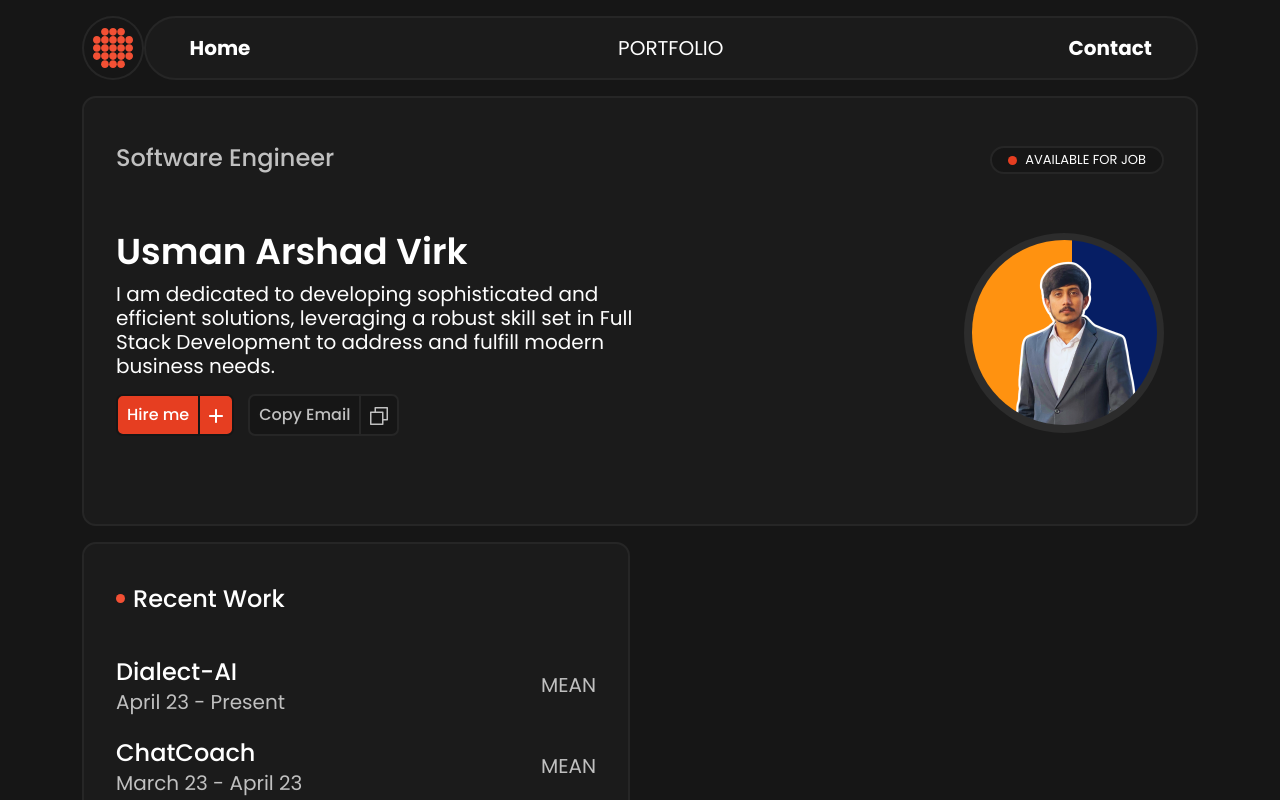
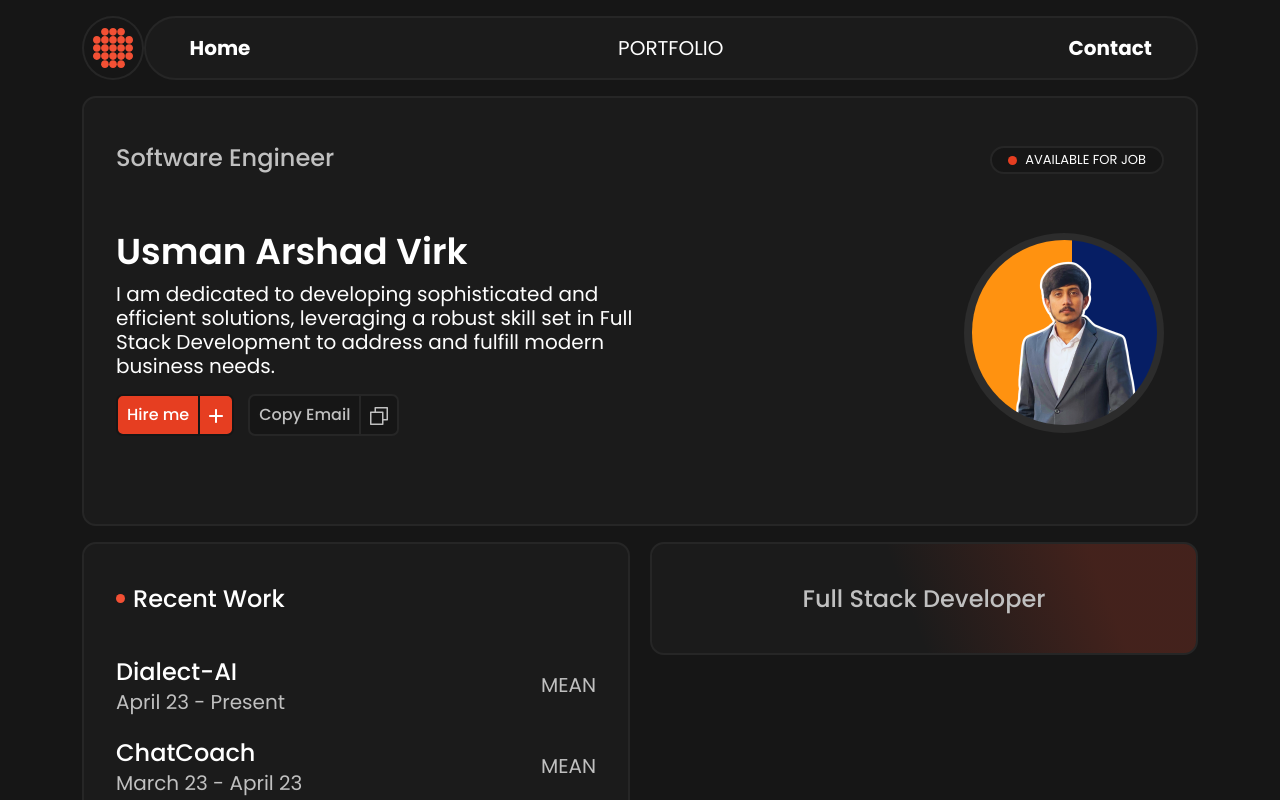
Before and after one commit to 052-Usman/Portfolio, a React (Vite) app: page / in a window 1280 px wide. Shown: the top 800 px of the page. Built offline with nearby package versions, Linux system fonts and the light colour scheme.

Commit message:
chore: specialists 1/2

```diff
--- a/src/components/recent-work/recent-work.scss
+++ b/src/components/recent-work/recent-work.scss
@@ -13,22 +13,6 @@
   @media screen and (min-width: 1400px) {
     padding: 60px 42px;
   }
-}
-
-.head {
-  font-size: 36px;
-  font-weight: 600;
-  line-height: 44px;
-  letter-spacing: 0em;
-  color: #ffffff;
-}
-
-.desc {
-  font-size: 20px;
-  font-weight: 400;
-  line-height: 30px;
-  letter-spacing: 0em;
-  color: #c0c0c0;
 }
 
 .recent-work {
--- /dev/null
+++ b/src/components/specialist/specialist.jsx
@@ -0,0 +1,23 @@
+import { Row, Col, Button } from "react-bootstrap";
+
+import { Text_Data } from "../../assets/text-file";
+import "./specialist.scss";
+
+function Specialist() {
+  const specialist = Text_Data.recent_work;
+  return (
+    <>
+      <div
+        xs={12}
+        className="d-flex"
+        style={{ justifyContent: "center", flexWrap: "wrap" }}
+      >
+        <Col className="div-back-specialist specialist-1">
+          Full Stack Developer
+        </Col>
+      </div>
+    </>
+  );
+}
+
+export default Specialist;
--- /dev/null
+++ b/src/components/specialist/specialist.scss
@@ -0,0 +1,58 @@
+.div-back-specialist {
+  padding: 22px 22px;
+  border-radius: 14px;
+
+  @media screen and (min-width: 768px) {
+    padding: 40px 32px;
+  }
+
+  @media screen and (min-width: 1400px) {
+    padding: 60px 42px;
+  }
+
+  display: flex;
+  justify-content: center;
+  align-items: center;
+
+  font-size: 24px;
+  font-weight: 500;
+  line-height: 29px;
+  letter-spacing: 0em;
+  color: #c0c0c0;
+}
+
+.specialist-1 {
+  background: linear-gradient(
+      249.05deg,
+      rgba(230, 62, 33, 0.2) 18.59%,
+      rgba(51, 19, 14, 0) 53.25%
+    ),
+    #1b1b1b;
+
+  border: 2px solid #262626;
+
+  border-image-source: linear-gradient(
+      257.54deg,
+      #e63e21 5.39%,
+      rgba(230, 62, 33, 0) 13.59%
+    ),
+    linear-gradient(0deg, #262626, #262626);
+}
+
+.specialist-1 {
+  background: linear-gradient(
+      249.05deg,
+      rgba(230, 62, 33, 0.2) 18.59%,
+      rgba(51, 19, 14, 0) 53.25%
+    ),
+    #1b1b1b;
+
+  border: 2px solid #262626;
+
+  border-image-source: linear-gradient(
+      257.54deg,
+      #e63e21 5.39%,
+      rgba(230, 62, 33, 0) 13.59%
+    ),
+    linear-gradient(0deg, #262626, #262626);
+}
--- a/src/pages/home/home.jsx
+++ b/src/pages/home/home.jsx
@@ -5,6 +5,7 @@ import "./home.scss";
 import { Text_Data } from "../../assets/text-file";
 import Available_Job from "../../components/available-job/available-job";
 import RecentWork from "../../components/recent-work/recent-work";
+import Specialist from "../../components/specialist/specialist";
 
 function Home() {
   const copyEmailToClipboard = () => {
@@ -118,7 +119,7 @@ function Home() {
           </Col>
         </Col>
       </div>
-      <div xs={12} className="mt-3">
+      <div xs={12}>
         <Col
           xs={12}
           className="d-flex"
@@ -131,7 +132,9 @@ function Home() {
           <div className="div2-back">
             <RecentWork></RecentWork>
           </div>
-          <div className="div2-back"></div>
+          <div className="div2-back">
+            <Specialist></Specialist>
+          </div>
         </Col>
       </div>
     </>
--- a/src/pages/home/home.scss
+++ b/src/pages/home/home.scss
@@ -125,6 +125,7 @@
 }
 
 .div2-back {
+  margin-top: 1rem !important;
   width: 100%;
   @media screen and (min-width: 768px) {
     width: calc(50% - 10px);
```
